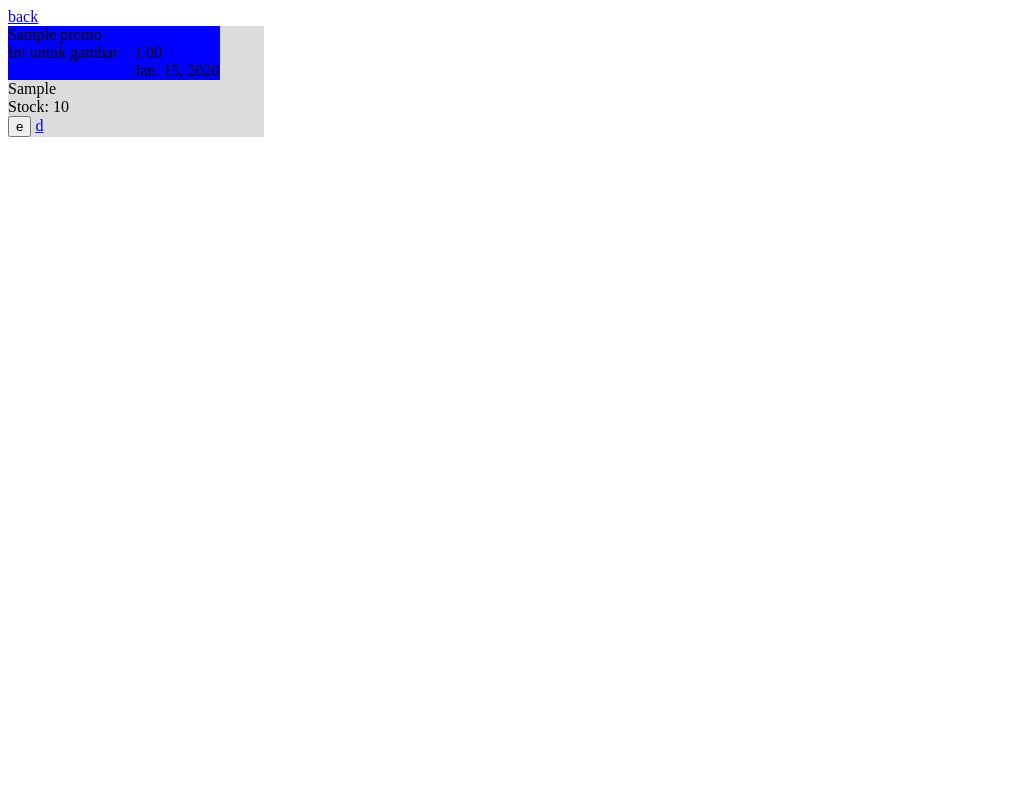
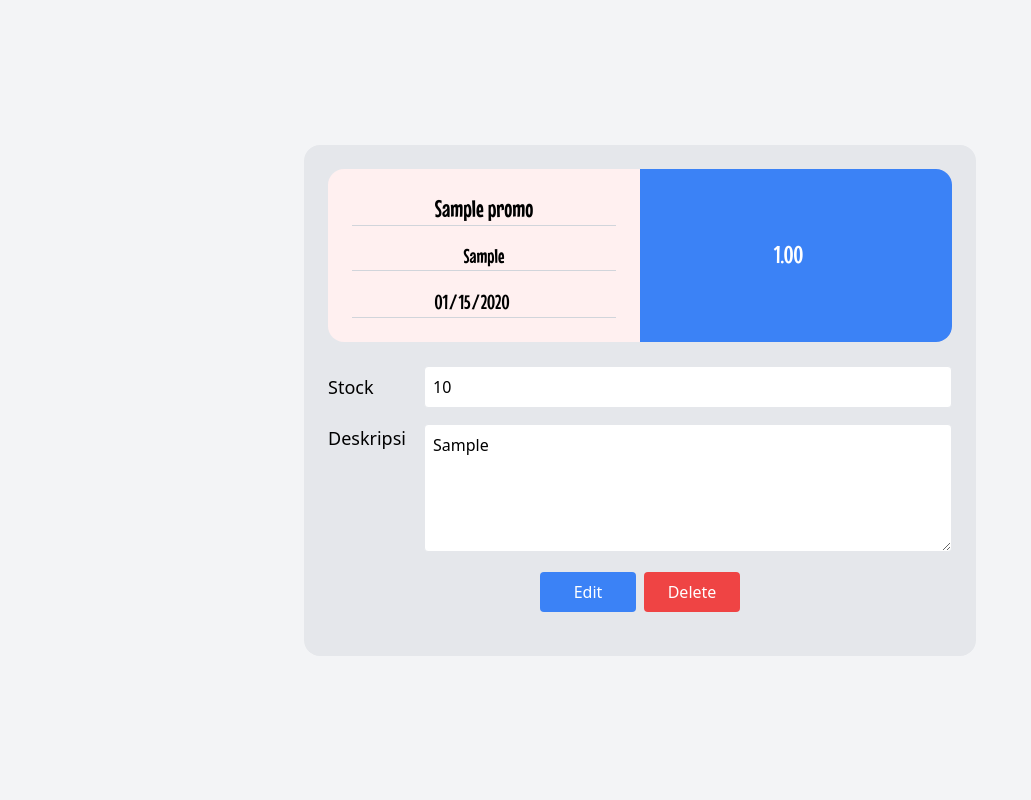
Before and after one commit to souvenir-kita/sovita, a Django app: page /promo/view_promo_admin/00000000-0000-0000-0000-000000000001 in a window 1280 px wide. Shown: the whole page, without its empty margins (0-1031 px from the left). Run offline with Django 5.2, Linux system fonts and the light colour scheme; tables that the repository leaves empty hold one stand-in row (values such as "Sample post"); some libraries are stand-ins or nearby versions.

Commit message:
mengatur tampilan edit

```diff
--- a/promo/templates/modal.html
+++ b/promo/templates/modal.html
@@ -20,7 +20,7 @@
               <input type="date"name="tanggal_akhir_berlaku" id="tanggal_akhir_berlaku" class="w-5" class="mt-1 mb-1 rounded-lg p-1 text-s">
             </div>
             <div>
-            <input type="number" step="1" min=0 name="stock" id="stock" placeholder="stock" class="mt-1 mb-1 rounded-lg p-1 text-s" >
+              <input type="range" step="1" min=0 name="stock" id="stock" placeholder="stock" class="mt-1 mb-1 rounded-lg p-1 text-s" >
             </div>
           <div>
             <textarea name="deskripsi" id="deskripsi" placeholder="deskripsi" class="mt-1 mb-1 rounded-lg p-1 text-s" style="resize: none;width: 100%; " ></textarea>
--- a/promo/templates/view_promo_admin.html
+++ b/promo/templates/view_promo_admin.html
@@ -1,91 +1,105 @@
 <a href="/promo/" class="button">back</a>
+<script src="https://cdn.tailwindcss.com"></script>
+<link href="https://fonts.googleapis.com/css2?family=Mouse+Memoirs&display=swap" rel="stylesheet">
+<meta name="viewport" content="width=device-width, initial-scale=1.0">
 
-<div style="width: 20vw;max-width: 20vw;background-color: gainsboro;">
-    <div style="background-color: blue; display: inline-flex">
-        <div style="display: flexbox;">
-          <div> <!--Header-->
-            {{promo.nama}}
+<div class="fixed inset-0 flex flex-col items-center justify-center bg-gray-100">
+  <div class="bg-gray-200 rounded-2xl p-6 w-full max-w-2xl mx-4">
+    <form action="{% url 'promo:edit_promo' promo.pk %}" id="formpromo">
+    {% csrf_token %}
+      <div class="flex bg-[#FFF0F0] rounded-2xl font-['Mouse_Memoirs'] overflow-hidden mb-6">
+          <div class="flex-1 p-6 space-y-4">
+              <input type="text" class="w-full text-2xl text-center bg-[#FFF0F0] border-b border-gray-300 focus:outline-none" placeholder="Nama" maxlength="20" value="{{promo.nama}}" name="nama" id="nama" readonly>
+              <input type="text" class="w-full text-xl text-center bg-[#FFF0F0] border-b border-gray-300 focus:outline-none" placeholder="Kode" maxlength="20" value="{{promo.kode}}" name="kode" id="kode" readonly>
+              <input type="date" class="w-full text-xl text-center bg-[#FFF0F0] border-b border-gray-300 focus:outline-none focus:border-blue-500" value='{{promo.tanggal_akhir_berlaku|date:"Y-m-d" }}' name="tanggal_akhir_berlaku" id="tanggal_akhir_berlaku" readonly>
           </div>
-          <div style="display: inline-flex;"> <!--Header-->
-            <div style="margin-right: 2vh;">Ini untuk gambar</div>
-            <div>
-              <div>{{promo.potongan}}</div>
-              <div>{{promo.tanggal_akhir_berlaku}}</div>
-            </div>
+
+          <div class="flex-1 bg-blue-500 p-6 flex items-center justify-center">
+              <input type="number" class="w-full text-2xl text-center bg-transparent text-white placeholder-white/70 focus:outline-none" placeholder="Potongan" maxlength="20" value="{{promo.potongan}}" name="potongan" id="potongan" readonly>
           </div>
+      </div>
+
+      <div class="space-y-4">
+          <div class="flex items-center space-x-4">
+              <label class="text-lg min-w-20">Stock</label>
+              <input type="number" class="flex-1 p-2 rounded border focus:outline-none focus:border-blue-500" value="{{promo.stock}}" name="stock" id="stock" readonly>
+          </div>
+
+          <div class="flex items-start space-x-4">
+              <label class="text-lg min-w-20">Deskripsi</label>
+              <textarea class="flex-1 p-2 rounded border h-32 focus:outline-none focus:border-blue-500"placeholder="Masukkan deskripsi produk" name="deskripsi" id="deskripsi" readonly>{{promo.deskripsi}}</textarea>
+          </div>
+      </div>
+      <div class="flex justify-center mt-4">
+        <div class="m-1">
+            <button class="w-24 px-4 py-2 bg-blue-500 text-white rounded hover:bg-blue-600" id="edit" onclick="editMode()" type="button">Edit</button>
+            <button class="w-24 px-4 py-2 bg-blue-500 text-white rounded hover:bg-blue-600" style="display:none;" id="cancel" onclick="cancelEdit()" type="button">Cancel</button>
         </div>
-      </div>
-      <div>
-        {{promo.deskripsi}}
-      </div>
-			<div>
-				Stock: {{promo.stock}}
-			</div>
-      <button onclick="showModal()">e</button>
-      <a href="delete/{{ promo.pk }}" class="button">d</a>
-
-<div style="display: none;" id="modal">
-  <div id="modal_content">
-    <div> <!--Header-->
-    <p>Tambah Promo</p>
+        <div class="m-1">
+            <button class="w-24 px-4 py-2 bg-red-500 text-white rounded hover:bg-red-600" id="delete">Delete</button type="button">
+            <button class="w-24 px-4 py-2 bg-red-500 text-white rounded hover:bg-red-600" style="display:none;" id="save" type="submit" form="formpromo">Save</button>
+        </div>
     </div>
-    <div> <!--Body-->
-      <form id="formpromo" method="POST" action="{% url 'promo:edit_promo' promo.pk %}">
-      {% csrf_token %}
-      <div>
-      <label for="nama">Nama</label>
-      <input type="text" name="nama" id="nama" value="{{promo.nama}}">
-      </div>
-      <div>
-      <label for="kode">Kode</label>
-      <input type="text" name="kode" id="kode" value="{{promo.kode}}">
-      </div>
-      <div>
-      <label for="potongan">Potongan</label>
-      <input type="number" step="100" min=0 name="potongan" id="potongan" value="{{promo.potongan}}">
-      </div>
-      <div>
-      <label for="tanggal_akhir_berlaku">Tanggal Akhir Berlaku</label>
-      <input type="date"name="tanggal_akhir_berlaku" id="tanggal_akhir_berlaku" value="{{ promo.tanggal_akhir_berlaku|date:'Y-m-d' }}"
-      </div>
-      <div>
-      <label for="stock">Stock</label>
-      <input type="number" step="1" min=0 name="stock" id="stock" value="{{promo.stock}}">
-      </div>
-      <div>
-      <label for="deskripsi">Deskripsi</label>
-      <textarea name="deskripsi" id="deskripsi">{{promo.deskripsi}}</textarea>
-      </div>
     </form>
-    </div>
-    <div> <!--footer-->
-    <button type="button" id="cancel" onclick="hideModal()">Cancel</button>
-    <button type="submit" id="submitItem" form="formpromo">Save</button>
-    </div>
   </div>
-</div>
 </div>
 
 
 <script src="https://ajax.googleapis.com/ajax/libs/jquery/3.5.1/jquery.min.js"></script>
 <script>
-function showModal() {
-	$("#modal").css("display","");
+function editMode() {
+    event.preventDefault();
+	$("#edit").hide();
+    $("#delete").hide();
+    $("#cancel").show();
+    $("#save").show();
+    $("#nama").prop("readonly", false);
+    $("#kode").prop("readonly", false);
+    $("#tanggal_akhir_berlaku").prop("readonly", false);
+    $("#stock").prop("readonly", false);
+    $("#potongan").prop("readonly", false);
+    $("#deskripsi").prop("readonly", false);
 }
 
-function hideModal() {
-	$("#modal").css("display","none")
+function cancelEdit() {
+    $("#edit").show();
+    $("#delete").show();
+    $("#cancel").hide();
+    $("#save").hide();
+    $("#nama").prop("readonly", true);
+    $("#kode").prop("readonly", true);
+    $("#tanggal_akhir_berlaku").prop("readonly", true);
+    $("#stock").prop("readonly", true);
+    $("#potongan").prop("readonly", true);
+    $("#deskripsi").prop("readonly", true);
+
+    $("#nama").val("{{promo.nama}}");
+    $("#kode").prop("{{promo.kode}}");
+    $("#tanggal_akhir_berlaku").val("{{promo.tanggal_akhir_berlaku|date:'Y-m-d' }}");
+    $("#stock").val("{{promo.stock}}");
+    $("#potongan").val("{{promo.potongan}}");
+    $("#deskripsi").val("{{promo.deskripsi}}");
 }
 
 $('#formpromo').on('submit', function(event){
     event.preventDefault();
+
     $.ajax({
         type: 'POST',
         url: $(this).attr('action'),
         data: $(this).serialize(),
         success: function(response){
-            hideModal();
-            location.reload();
+            $("#edit").show();
+            $("#delete").show();
+            $("#cancel").hide();
+            $("#save").hide();
+            $("#nama").prop("readonly", true);
+            $("#kode").prop("readonly", true);
+            $("#tanggal_akhir_berlaku").prop("readonly", true);
+            $("#stock").prop("readonly", true);
+            $("#potongan").prop("readonly", true);
+            $("#deskripsi").prop("readonly", true);
+            location.reload()
         }
     });
 });
```
Also changed, not shown: promo/templates/main_promo.html (+18 -3 lines), promo/templates/testcard.html (+11 -11 lines), promo/templates/testview.html (added, +38 -0 lines), promo/templates/view_promo.html (deleted, +0 -21 lines), promo/templates/edit_menuw.html (deleted). Lines whose indentation alone changed are shown as unchanged.
